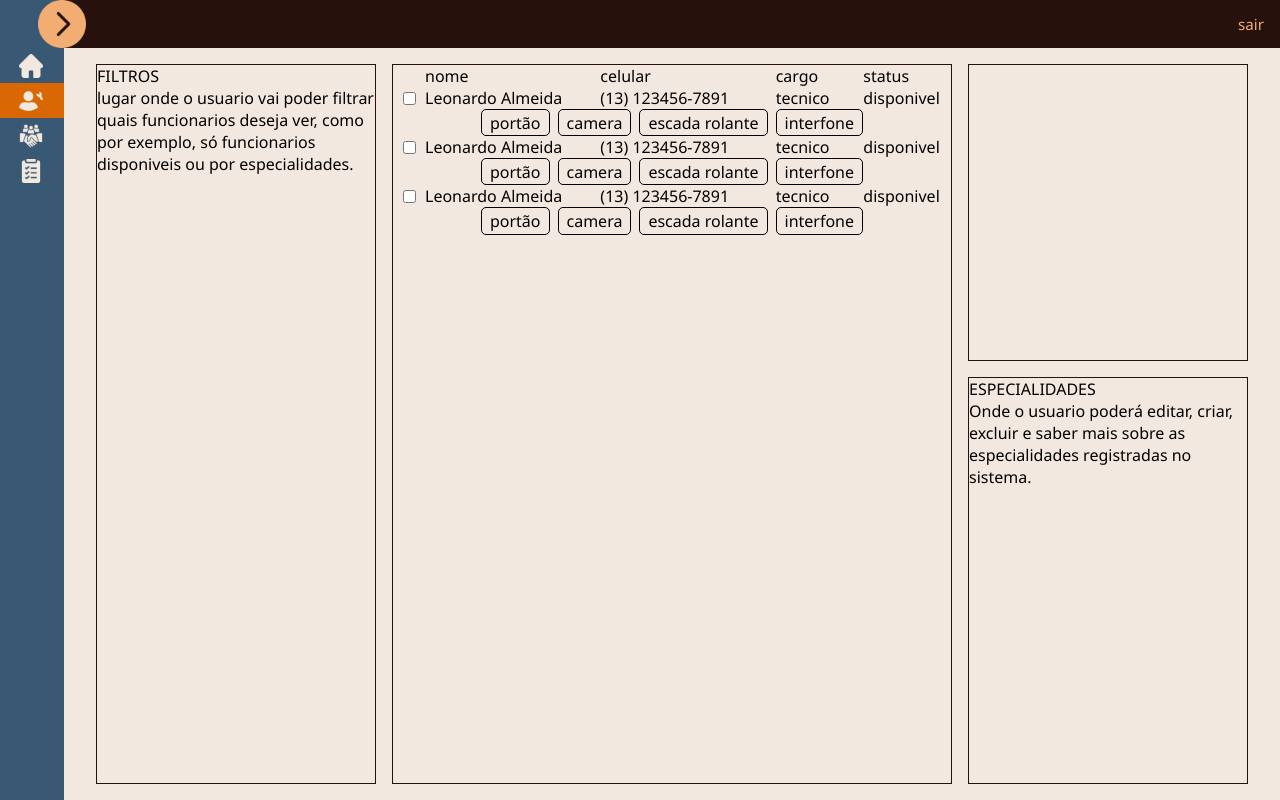
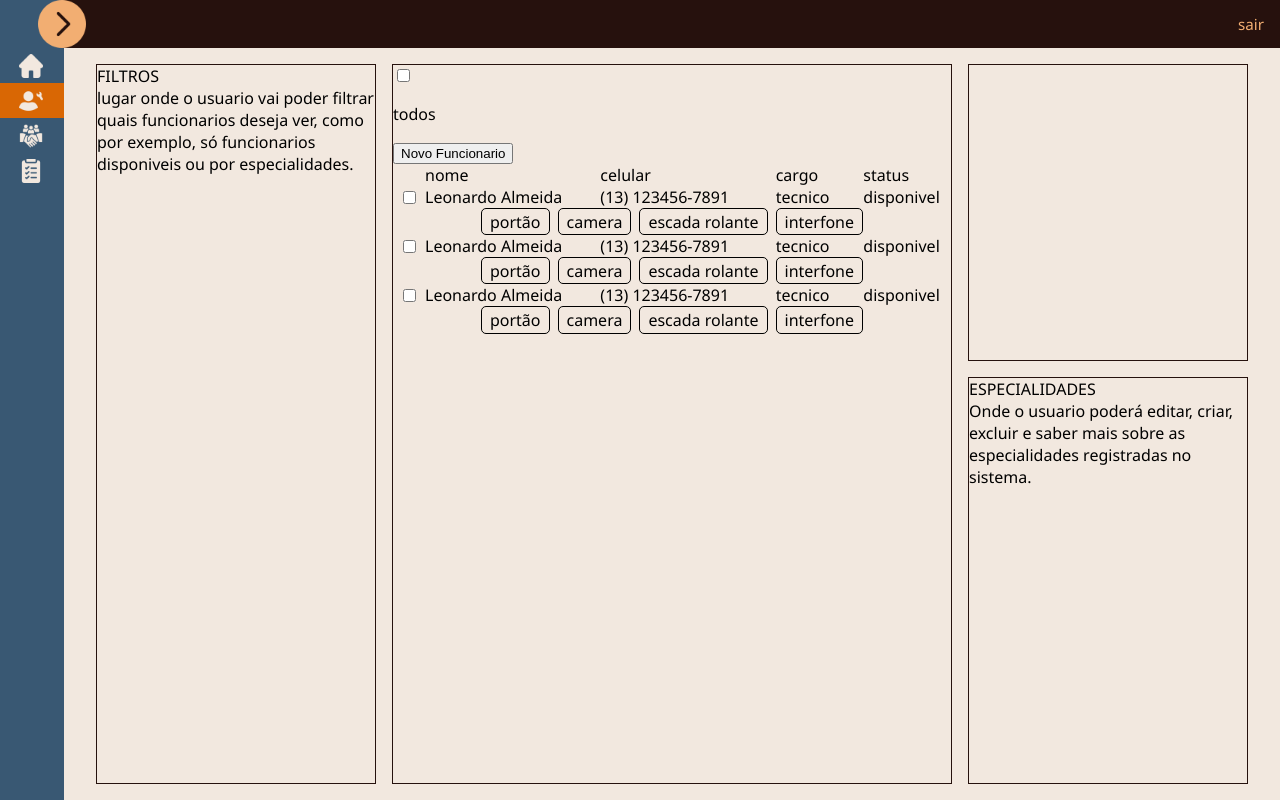
Before and after one commit to S-I-G-O-S/frontend, a React (Vite) app: page /funcionarios in a window 1280 px wide. Built offline with nearby package versions, Linux system fonts and the light colour scheme.

Commit message:
nada demais

```diff
--- a/src/pages/Funcionarios.jsx
+++ b/src/pages/Funcionarios.jsx
@@ -6,25 +6,18 @@ function Funcionarios() {
         <div id='pageFuncionarios'>
         <Header></Header>
         <Nav></Nav>
-        {/* <nav id="navFuncionarios" className="goTo navFechado">
-            <img id="bttNav" src={ navRight } alt="" onClick={changeNav} className="navAbrir"/>
-            <div id='containerLinks'>
-                <Link className="links" id='goToHome' to="/home">
-                    <img src={homeIcon} alt="home" />
-                    <p className='nomeGoTo' id='goToHomeP'>home</p>
-                </Link>
-                <Link className="links" id='goToClientes' to="/clientes">
-                    <img src={clientesIcon} alt="clientes" />
-                    <p className='nomeGoTo' id='goToClientesP'>clientes</p>
-                </Link>
-                <Link className="links" id='goToOrdens' to="/ordens">
-                    <img src={ordensIcon} alt="ordens" />
-                    <p className='nomeGoTo' id='goToOrdensP'>ordens</p>
-                </Link>
-            </div>
-        </nav> */}
+
         <main id='mainFuncionarios'>
             <section id='sec1'>
+                <div id='containerSelectCriar'>
+                    <div id='select'>
+                        <input type="checkbox" name="" id="" />
+                        <p><span></span>todos</p>
+                    </div>
+                    <div id='contAddNovo'>
+                        <button>Novo Funcionario</button>
+                    </div>
+                </div>
                 <div id='titleList'>
                     <div className='selectTitle'></div>
                     <div className='nomeTitle'>nome</div>
```
Also changed, not shown: src/styles/funcionarios.css (+0 -71 lines).
